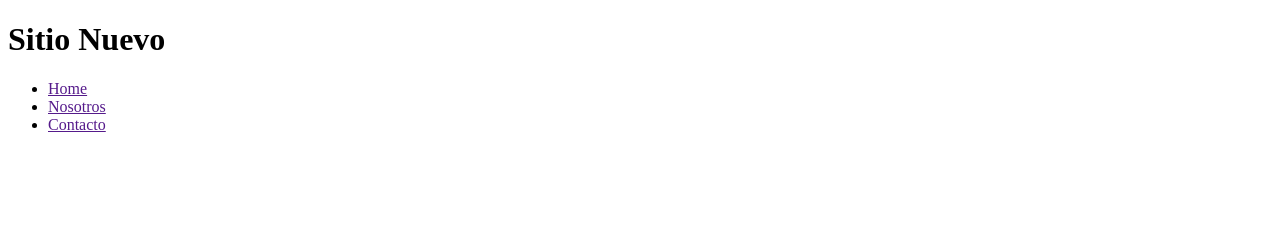
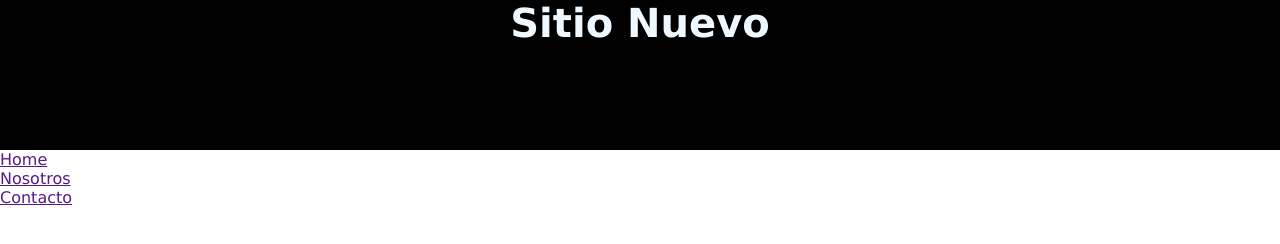
Before and after one commit to pgrl77/SitioNuevo, a plain HTML site: page index.html in a window 1280 px wide. Drawn offline with Linux system fonts and the light colour scheme.

Commit message:
Se agrego estilos en header

```diff
--- /dev/null
+++ b/css/estilo.css
@@ -0,0 +1,15 @@
+*{
+    margin: 0;
+    padding: 0;
+    box-sizing: border-box;
+    font-family: 'Lucida Sans', 'Lucida Sans Regular', 'Lucida Grande', 'Lucida Sans Unicode', Geneva, Verdana, sans-serif;
+}
+header{
+    background-color: black;
+    height: 150px;
+}
+h1{
+color: aliceblue;
+text-align: center;
+font-size: 2.5em;
+}
--- a/index.html
+++ b/index.html
@@ -3,6 +3,7 @@
 <head>
     <meta charset="UTF-8">
     <meta name="viewport" content="width=device-width, initial-scale=1.0">
+    <link rel="stylesheet" href="css/estilo.css">
     <title>Document</title>
 </head>
 <body>
```
